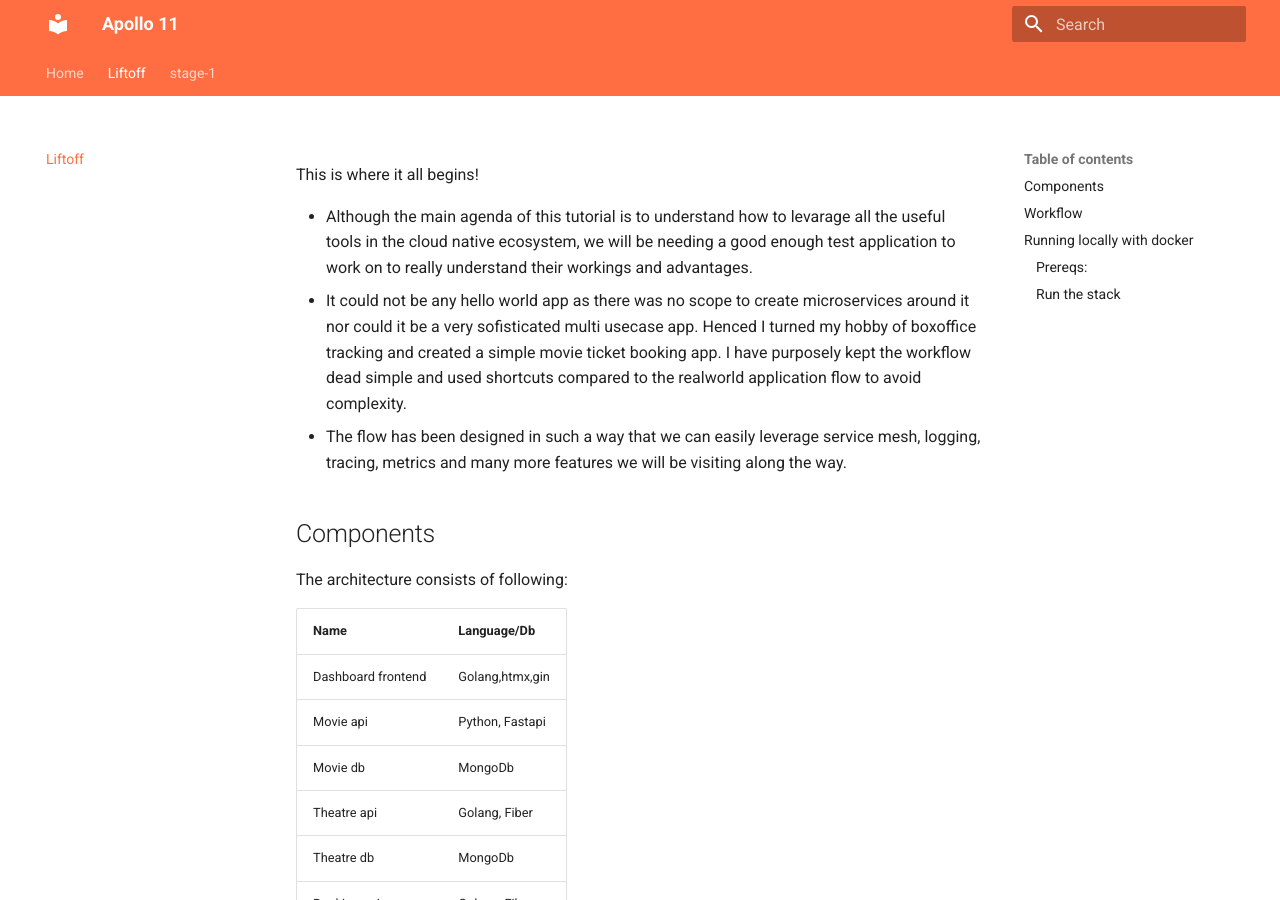
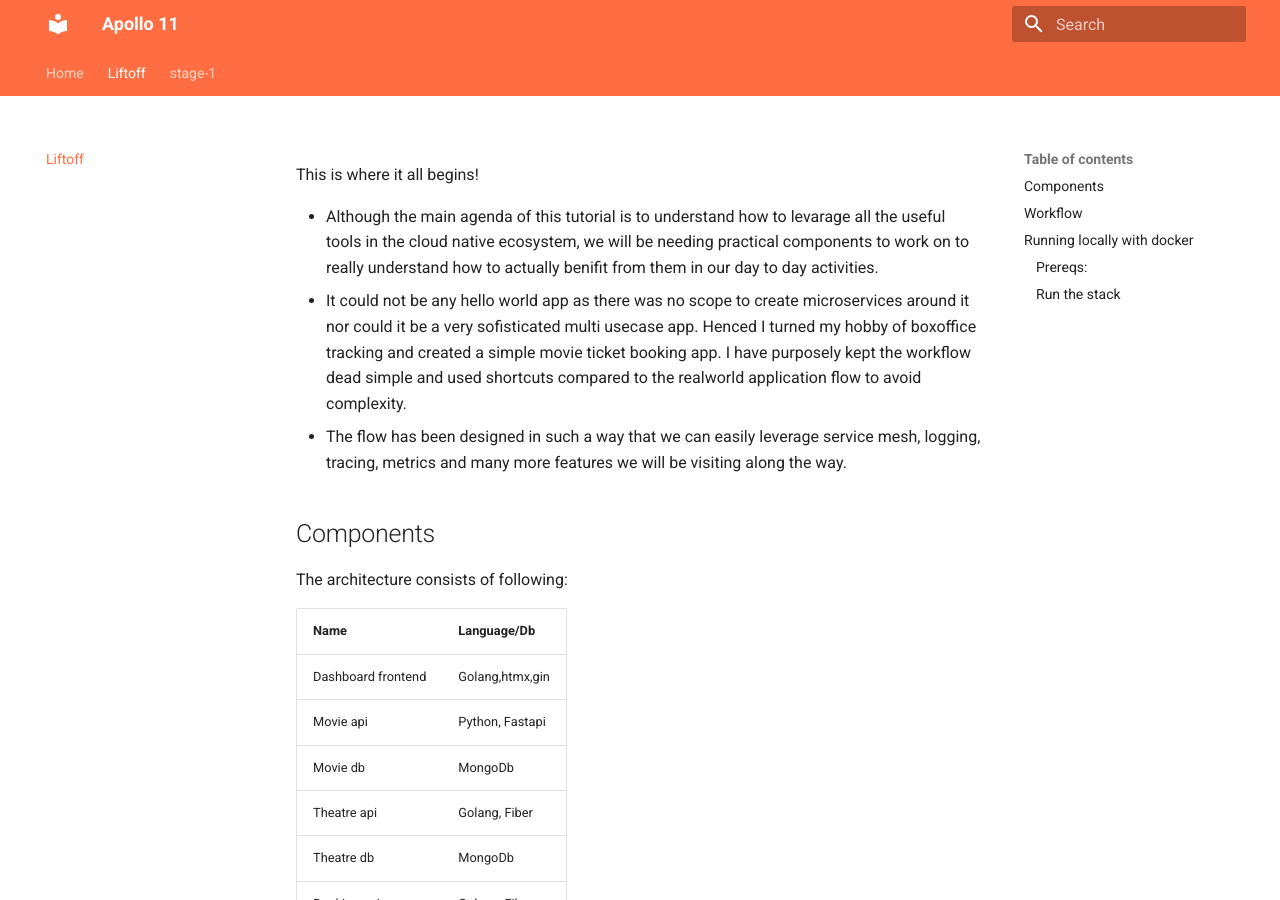
Before and after one commit to darshan-raul/apollo11-docs, an MkDocs documentation site: the page built from docs/stages/liftoff/liftoff.md, in a window 1280 px wide and 900 px high. Built offline with MkDocs 1.6.1 and Material for MkDocs 9.7.7, drawn with Linux system fonts in a browser that asks for light colours.

```diff
--- a/docs/stages/liftoff/liftoff.md
+++ b/docs/stages/liftoff/liftoff.md
@@ -1,7 +1,7 @@
 
 This is where it all begins!
 
-- Although the main agenda of this tutorial is to understand how to levarage all the useful tools in the cloud native ecosystem, we will be needing a good enough test application to work on to really understand their workings and advantages.
+- Although the main agenda of this tutorial is to understand how to levarage all the useful tools in the cloud native ecosystem, we will be needing practical components to work on to really understand how to actually benifit from them in our day to day activities.
 - It could not be any hello world app as there was no scope to create microservices around it nor could it be a very sofisticated multi usecase app. Henced I turned my hobby of boxoffice tracking and created a simple movie ticket booking app. I have purposely kept the workflow dead simple and used shortcuts compared to the realworld application flow to avoid complexity.
 - The flow has been designed in such a way that we can easily leverage service mesh, logging, tracing, metrics and many more features we will be visiting along the way.
 
```
Also changed, not shown: README.md (+6 -0 lines).
